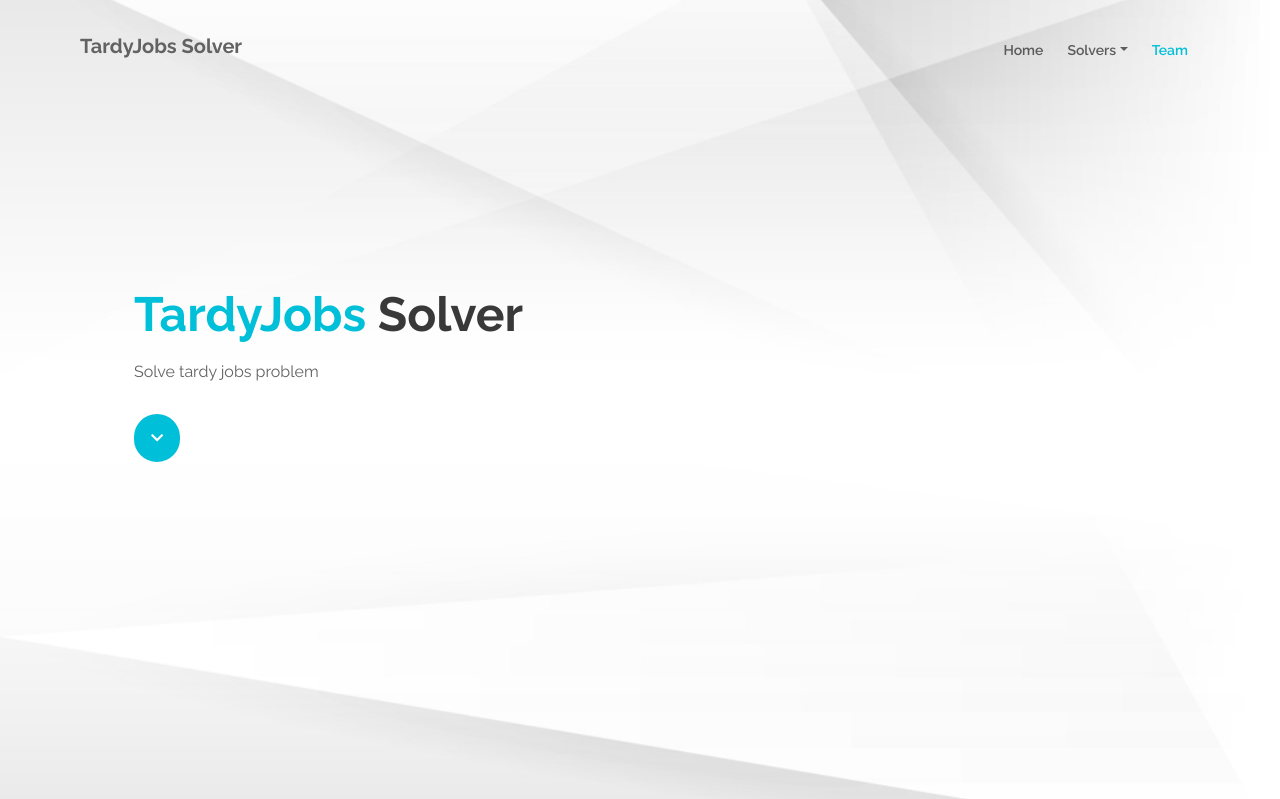
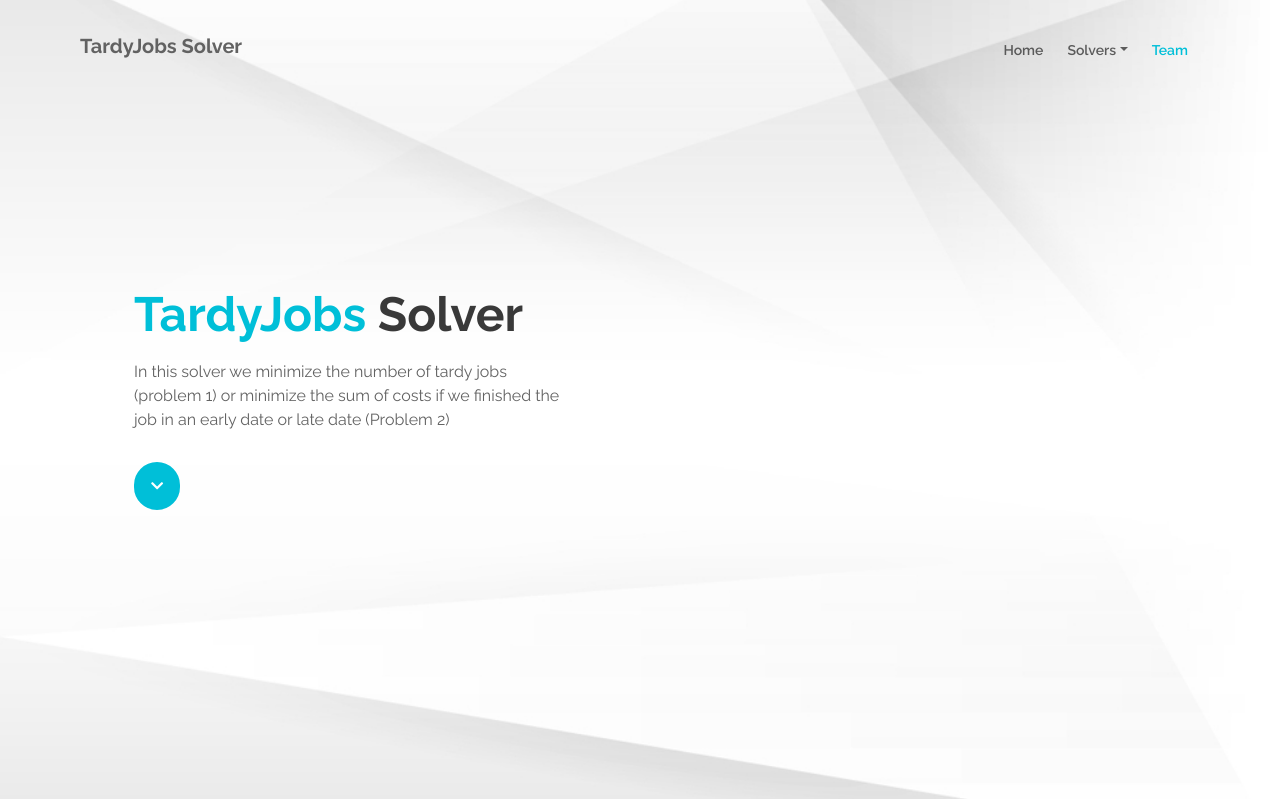
Before and after one commit to zakaria76al/TardyJobs-Solver, a Flask app: page / in a window 1280 px wide. Shown: the top 799 px of the page. Run offline with Flask 2, Linux system fonts and the light colour scheme; some libraries are stand-ins or nearby versions.

Commit message:
'firstcommit'

```diff
--- a/tardyjobs/templates/index.html
+++ b/tardyjobs/templates/index.html
@@ -95,7 +95,7 @@
                         <div class="text-container">
                             <h1><span class="turquoise">TardyJobs</span> Solver<br></span>
                             </h1>
-                            <p class="p-large">Solve tardy jobs problem</p>
+                            <p class="p-large">In this solver we minimize the number of tardy jobs (problem 1) or minimize the sum of costs if we finished the job in an early date or late date (Problem 2)</p>
                             <a class="fas fa-chevron-down page-scroll" href="#solvers" style="display: inline-block;padding: 15px;border: 0.125rem solid #00bfd8;border-radius: 2rem;background-color: #00bfd8;color: #fff;text-decoration: none;transition: all 0.2s;"></a>
                         </div> <!-- end of text-container -->
                     </div> <!-- end of col -->
```
